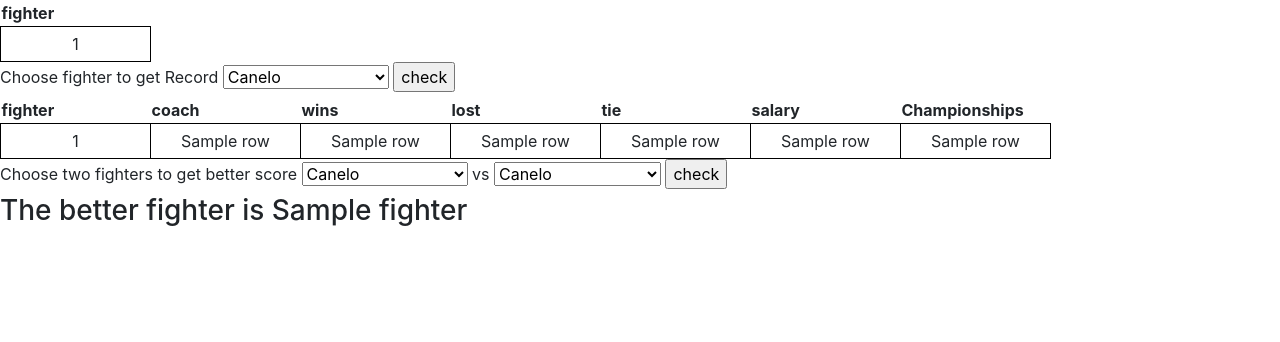
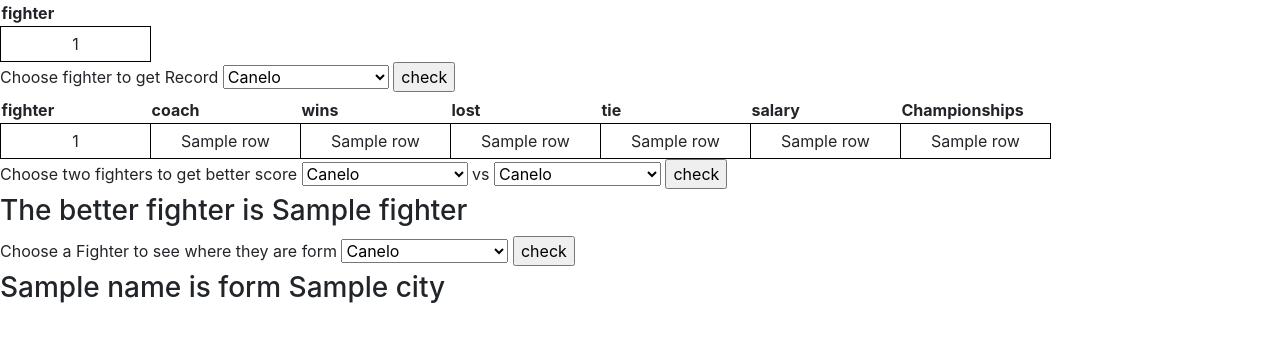
Before and after one commit to jerry152/project, a Flask app: template templates/fighter.html in a window 1280 px wide. Shown: the part 56-398 px from the top of the page. Run offline with Flask 2, Linux system fonts and the light colour scheme; the template is opened without the code that fills it: most values are stand-ins (such as "Sample title", 1, 10 or a date in 2020); some libraries are stand-ins or nearby versions.

Commit message:
added fighter city

```diff
--- a/app.py
+++ b/app.py
@@ -51,6 +51,7 @@ and f_coachName = c_name;
 
 
     return render_template("coaches.html",fighter = query, data = data, name = results1)
+
 #where are the coaches from
 @app.route("/coachesCity",methods = ['POST', "GET"])
 def coachesCity():
@@ -135,7 +136,29 @@ Where f_name = ?
 
     return render_template("fighter.html",Rec = query, data = data, name = results3)
 
+# where the fighters are from
+@app.route("/fighterCity",methods = ['POST', "GET"])
+def fighterCity():
+    results2 = request.form['fighter1']
+    print(results2)
+    database = r"boxing.sqlite"
+    conn = openConnection(database)
+    _conn = conn.cursor()
+    sql = """
+SELECT r_name, r_state, r_country
+FROM  Fighters, Regions
+WHERE f_name = ?
+and f_citykey = r_cityKey;
+    """
+    args = [results2]
+    _conn.execute(sql,args)
+    query = _conn.fetchall()
+    print(query)
+    _conn.execute("SELECT * FROM Fighters")
+    data = _conn.fetchall()
 
+
+    return render_template("fighter.html",city = query, data = data, name = results2)
 #ROUTING FOR REFEREES
 @app.route("/referee")
 def referee():
--- a/templates/fighter.html
+++ b/templates/fighter.html
@@ -118,6 +118,35 @@
     {% if fighter %}
     <h3>The better fighter is {{fighter}}</h3>
     {% endif %}
+
+
+
+
+    <form class="grid" action="/fighterCity" method="post">
+        <div class = "d-inline">
+        <label for = "query1">Choose a Fighter to see where they are form</label>
+        <select name="fighter1" id="fighter">
+            <option value="Canelo">Canelo</option>
+            <option value="Gennedy Golovken">Gennedy Golovken</option>
+            <option value="Floyd Mayweatther ">Floyd Mayweatther</option>
+            <option value="Deontay Wilder">Deontay Wilder</option>
+            <option value="Manny Pacquiao">Manny Pacquiao</option>
+            <option value="Mike Tyson">Mike Tyson</option>
+            <option value="Andy Ruiz jr">Andy Ruiz jr</option>
+            <option value="Tyson Fury">Tyson Fury</option>
+            <option value="Anthony Joshua">Anthony Joshua</option>
+            <option value="Boxer">Boxer</option>
+        </select>
+        <input type="Submit" class = "file_submit" value="check">
+    </div>
+    </form>
+
+    {%if city %}
+        <h3>{{name}} is form {{city}}</h3>
+    {%endif%}
+
+
+
     <br/>
 	<script src="https://code.jquery.com/jquery-3.3.1.slim.min.js" integrity="sha384-q8i/X+965DzO0rT7abK41JStQIAqVgRVzpbzo5smXKp4YfRvH+8abtTE1Pi6jizo" crossorigin="anonymous"></script>
 	<script src="https://cdnjs.cloudflare.com/ajax/libs/popper.js/1.14.7/umd/popper.min.js" integrity="sha384-UO2eT0CpHqdSJQ6hJty5KVphtPhzWj9WO1clHTMGa3JDZwrnQq4sF86dIHNDz0W1" crossorigin="anonymous"></script>
```
